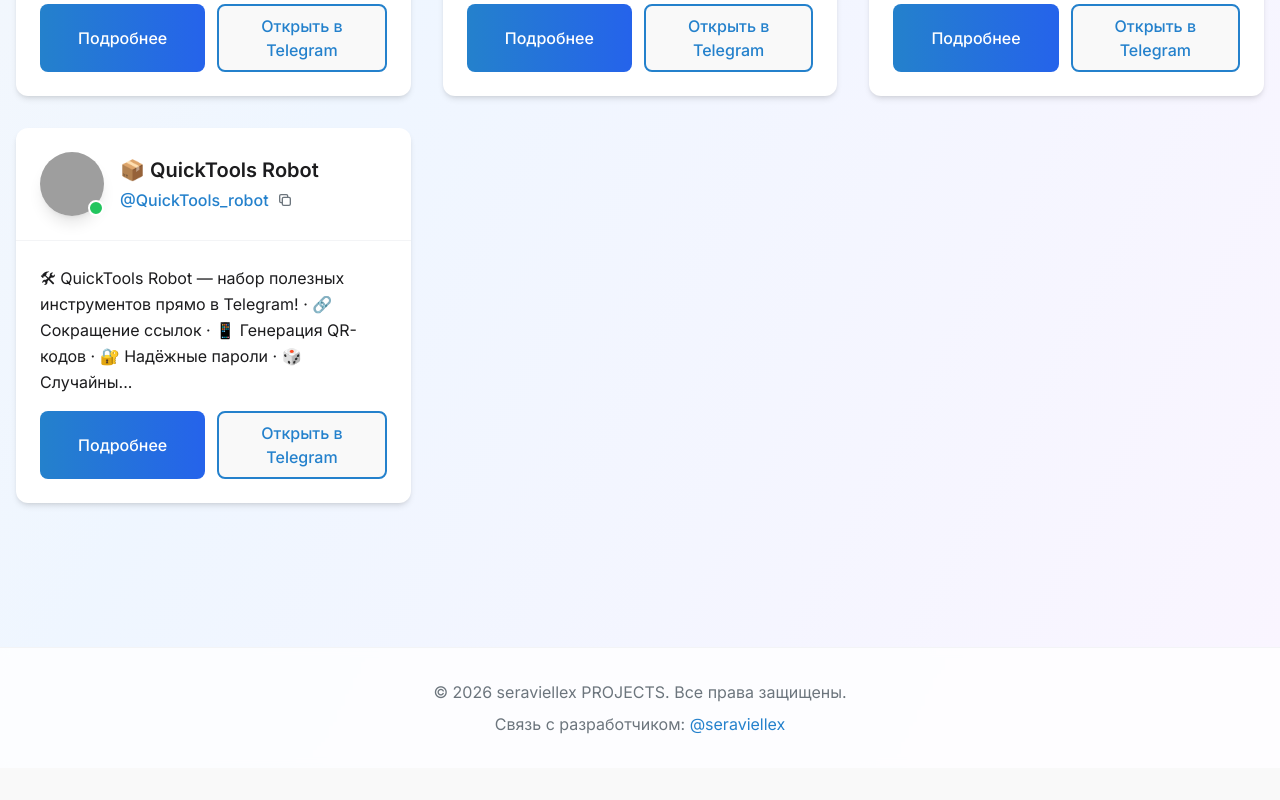
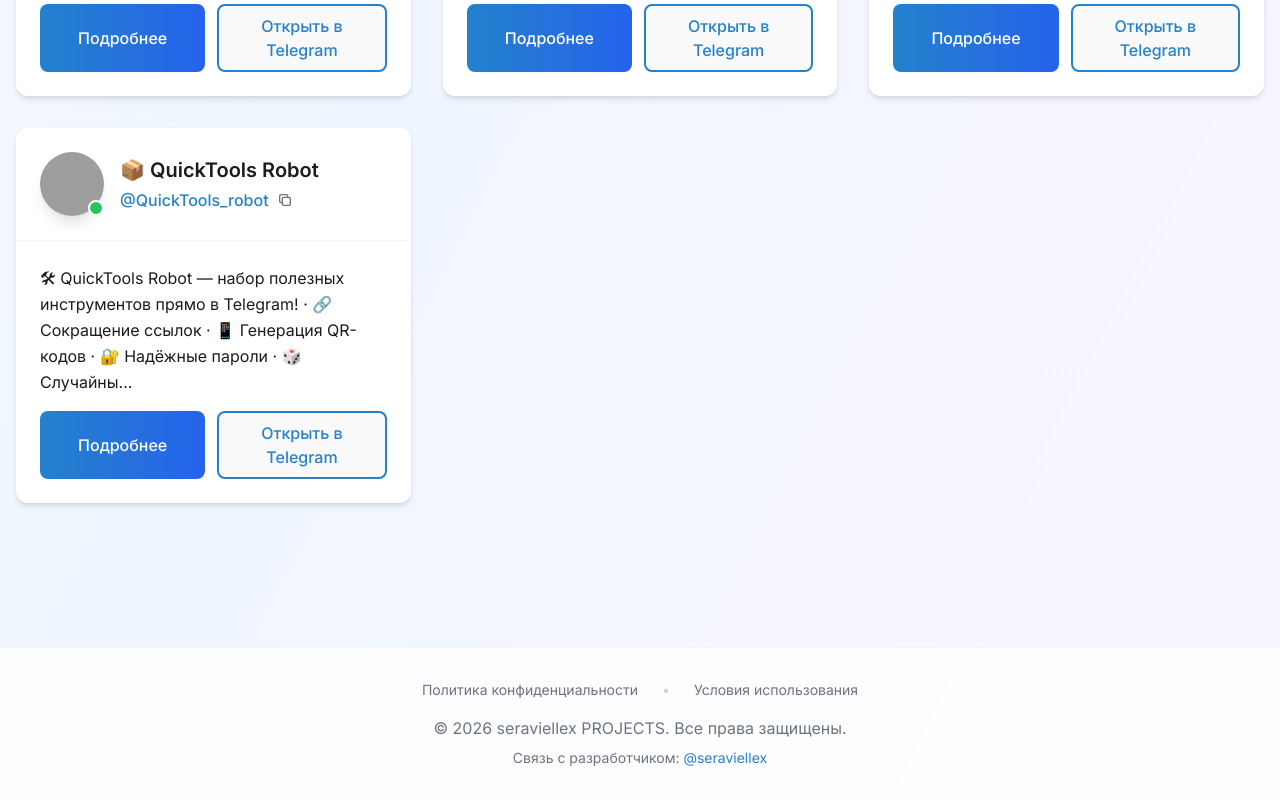
Before and after one commit to dimasik47k-ship-it/tegbi, a Next.js app: page / in a window 1280 px wide. Shown: the part 1661-2461 px from the top of the page. Before the commit the page ends 2429 px from the top, so only its background shows below. Built offline with nearby package versions, Linux system fonts and the light colour scheme; grey boxes are pictures that could not be loaded.

Commit message:
feat: добавил юридические страницы и обновил футер

```diff
--- a/pages/index.js
+++ b/pages/index.js
@@ -5,7 +5,7 @@
 import Navbar from '../components/Navbar';
 import BotSearch from '../components/BotSearch';
 import botsDB from '../data/bots';
-
+import Link from 'next/link';
 /**
  * Главная страница приложения - каталог Telegram ботов с улучшенными визуалами
  */
@@ -105,14 +105,42 @@
       )}
 
       {/* Футер с улучшенным дизайном */}
-      <footer className="bg-white/80 backdrop-blur-sm border-t border-gray-100 py-8 mt-16">
+<footer className="bg-white/80 backdrop-blur-sm border-t border-gray-100 dark:bg-gray-800/80 dark:border-gray-700 py-8 mt-16">
   <div className="container mx-auto px-4 text-center">
-          <p className="text-tg-muted">
+
+    {/* Юридические ссылки */}
+    <div className="flex justify-center gap-6 mb-4">
+      <Link
+        href="/privacy"
+        className="text-sm text-tg-muted hover:text-blue-600 dark:text-gray-400 dark:hover:text-blue-400 transition-colors"
+      >
+        Политика конфиденциальности
+      </Link>
+      <span className="text-sm text-gray-300 dark:text-gray-600">•</span>
+      <Link
+        href="/terms"
+        className="text-sm text-tg-muted hover:text-blue-600 dark:text-gray-400 dark:hover:text-blue-400 transition-colors"
+      >
+        Условия использования
+      </Link>
+    </div>
+
+    {/* Копирайт */}
+    <p className="text-tg-muted dark:text-gray-400">
       © {new Date().getFullYear()} seraviellex PROJECTS. Все права защищены.
     </p>
-          <p className="text-tg-muted mt-2">
-            Связь с разработчиком: <a href="https://t.me/seraviellex" className="text-tg-primary hover:underline">@seraviellex</a>
+
+    {/* Контакты */}
+    <p className="text-tg-muted dark:text-gray-400 mt-2 text-sm">
+      Связь с разработчиком:{' '}
+      <a
+        href="https://t.me/seraviellex"
+        className="text-tg-primary hover:underline dark:text-blue-400"
+      >
+        @seraviellex
+      </a>
     </p>
+
   </div>
 </footer>
     </div>
```
Lines whose indentation alone changed are shown as unchanged.
